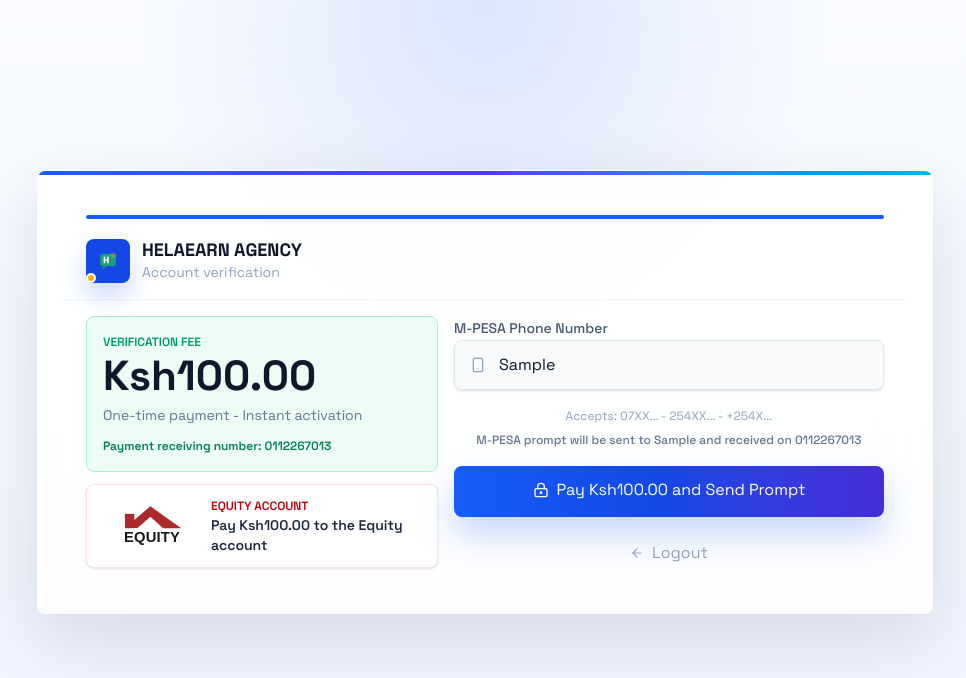
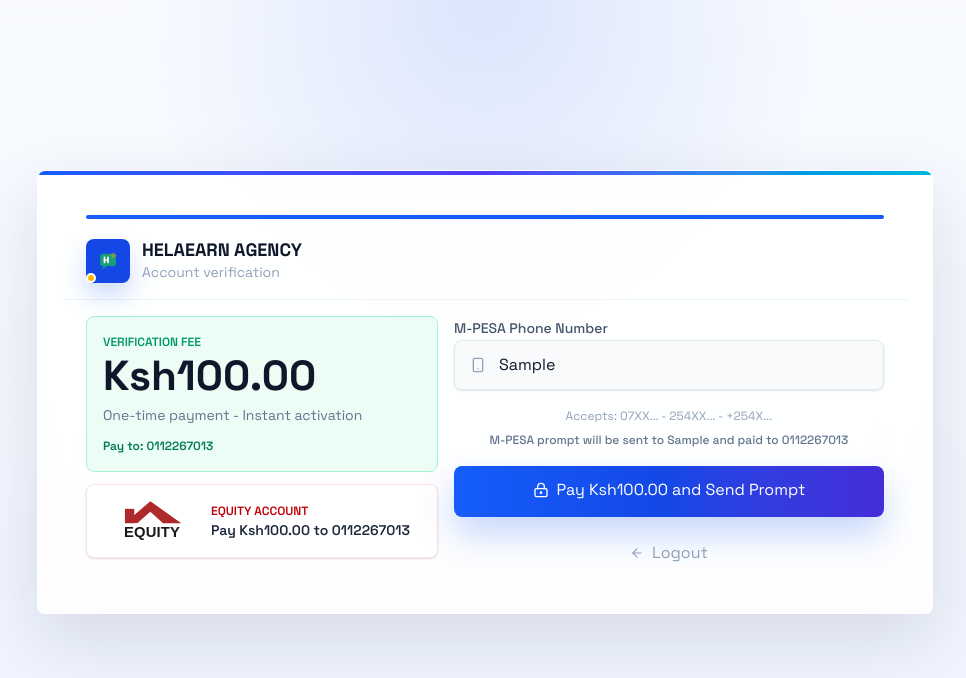
Before and after one commit to NbrMx3/HELEARN.COM, a React (Vite) app in the folder Healern.com/: page /register in a window 1280 px wide. Both pictures are taken after typing "Sample", "name@example.com", "Sample", "Sample123" into the empty fields and a click on the button "Create Account". Shown: the top 678 px of the page, without its empty margins (155-1121 px from the left). Built offline with nearby package versions, Linux system fonts and the light colour scheme.

Commit message:
Update manual payment instructions

```diff
--- a/Healern.com/src/pages/Verify.tsx
+++ b/Healern.com/src/pages/Verify.tsx
@@ -79,7 +79,7 @@
                 <p className="mt-1 text-4xl font-extrabold leading-none text-slate-900 sm:text-[42px]">Ksh100.00</p>
                 <p className="mt-2 text-sm text-slate-500">One-time payment - Instant activation</p>
                 <p className="mt-3 break-words text-[12px] font-semibold text-emerald-700">
-                  Payment receiving number: {PAYMENT_RECEIVER_NUMBER}
+                  Pay to: {PAYMENT_RECEIVER_NUMBER}
                 </p>
               </div>
 
@@ -88,7 +88,7 @@
                   <img src={equityLogo} alt="Equity" className="h-12 w-24 flex-shrink-0 object-contain" />
                   <div className="min-w-0">
                     <p className="text-[12px] font-semibold uppercase text-red-700">Equity account</p>
-                    <p className="text-sm font-semibold leading-5 text-slate-800">Pay Ksh100.00 to the Equity account</p>
+                    <p className="text-sm font-semibold leading-5 text-slate-800">Pay Ksh100.00 to {PAYMENT_RECEIVER_NUMBER}</p>
                   </div>
                 </div>
               </div>
@@ -108,8 +108,7 @@
               <div className="space-y-1 text-center text-[12px] leading-5">
                 <p className="text-slate-400">Accepts: 07XX... - 254XX... - +254X...</p>
                 <p className="font-medium text-slate-500">
-                  M-PESA prompt will be sent to {phoneNumber || 'your number'} and received on{' '}
-                  {PAYMENT_RECEIVER_NUMBER}
+                  M-PESA prompt will be sent to {phoneNumber || 'your number'} and paid to {PAYMENT_RECEIVER_NUMBER}
                 </p>
               </div>
 
```
